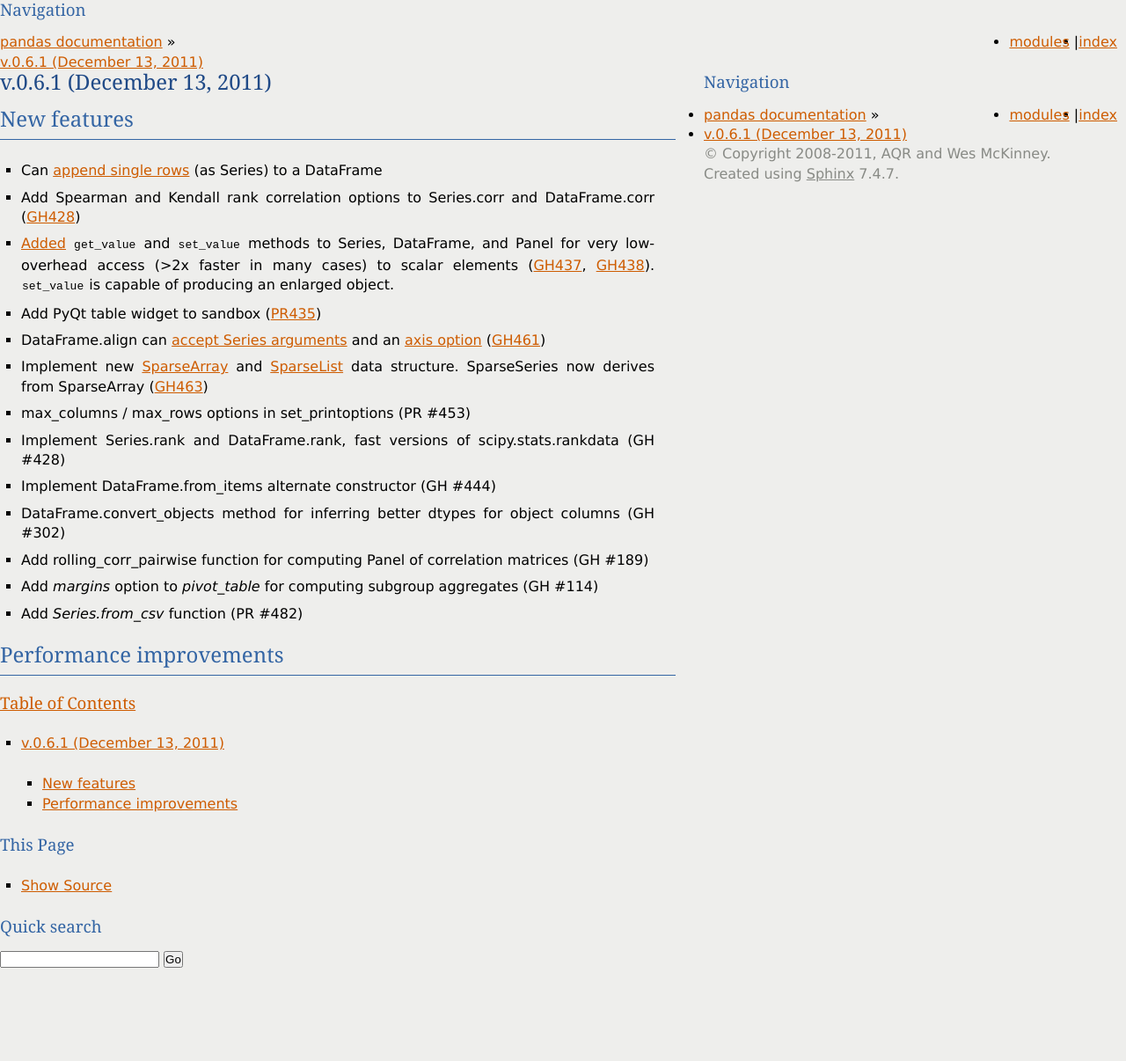
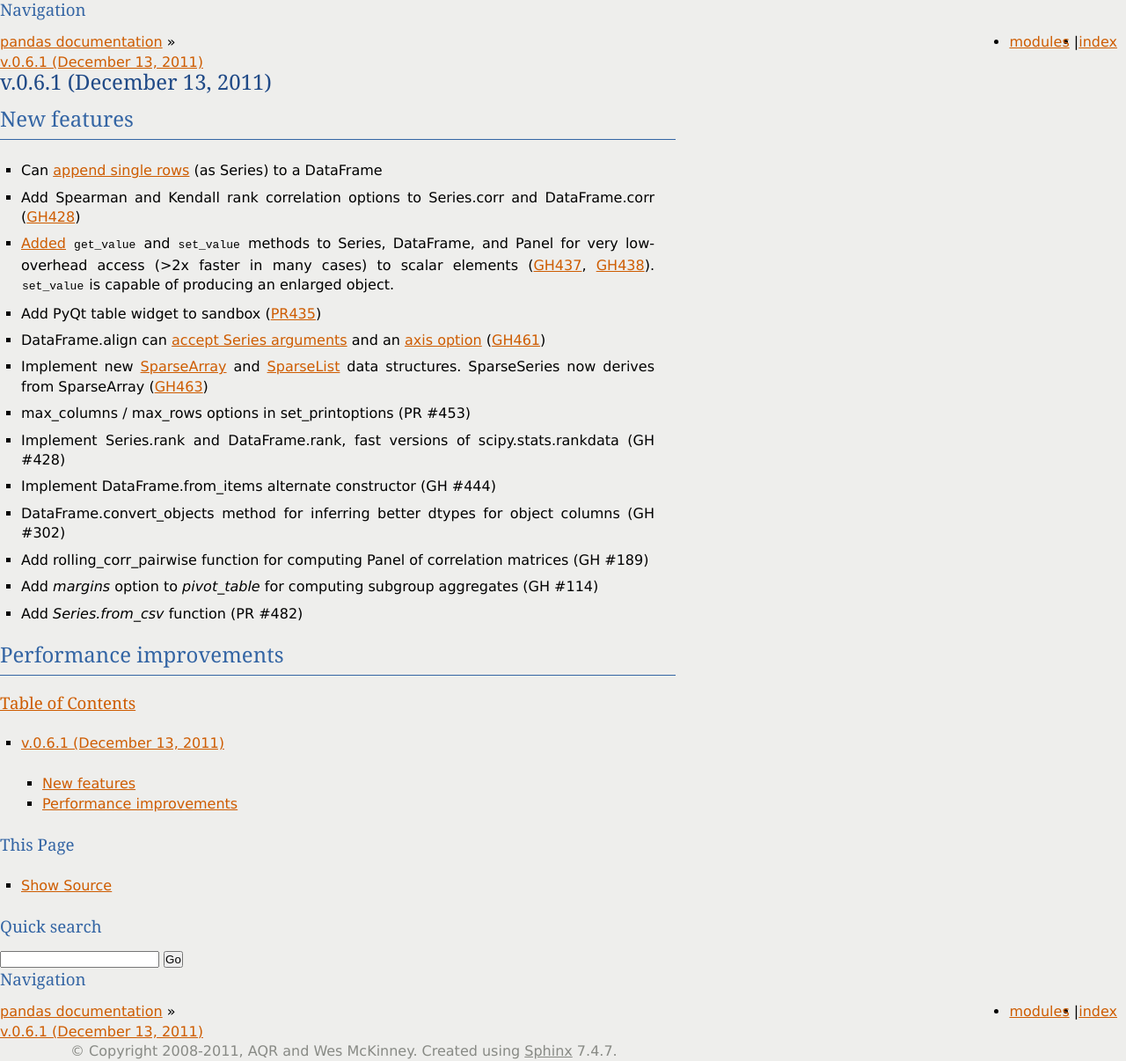
Before and after one commit to mobogaqc/pandas, a Sphinx documentation site: the page built from doc/source/whatsnew/v0.6.1.rst, in a window 1280 px wide. Shown: the whole page at 88% size. Built offline with Sphinx 7.4.7, drawn with Linux system fonts in a browser that asks for light colours; formulas are drawn with MathJax 3; pages that are not in the unit, such as notebooks, are missing from menus; the version number could not be read and is left out; before the commit the page ends 1102 px from its top, so only the background shows below that.

```diff
--- a/doc/source/themes/agogo/static/agogo.css_t
+++ b/doc/source/themes/agogo/static/agogo.css_t
@@ -165,9 +165,10 @@ div.content-wrapper {
   padding-bottom: 20px;
 }
 
+/*  float: left; */
+
 div.document {
   max-width: {{ theme_documentwidth }};
-  float: left;
 }
 
 div.body {
@@ -239,10 +240,12 @@ div.document ol {
 
 /* Sidebar */
 
+
 div.sidebar {
   width: {{ theme_sidebarwidth }};
+  padding: 0 1em;
   float: right;
-  font-size: .9em;
+  font-size: .93em;
 }
 
 div.sidebar a, div.header a {
--- a/doc/source/whatsnew/v0.6.1.rst
+++ b/doc/source/whatsnew/v0.6.1.rst
@@ -16,8 +16,8 @@ New features
 - Add PyQt table widget to sandbox (PR435_)
 - DataFrame.align can :ref:`accept Series arguments <basics.align.frame.series>`
   and an :ref:`axis option <basics.df_join>` (GH461_)
-- Implement new :ref:`SparseArray <sparse.array>` and :ref:`SparseList <sparse.list>` data structure.
-  SparseSeries now derives from SparseArray (GH463_)
+- Implement new :ref:`SparseArray <sparse.array>` and :ref:`SparseList <sparse.list>`
+  data structures. SparseSeries now derives from SparseArray (GH463_)
 - max_columns / max_rows options in set_printoptions (PR #453)
 - Implement Series.rank and DataFrame.rank, fast versions of
   scipy.stats.rankdata (GH #428)
```
